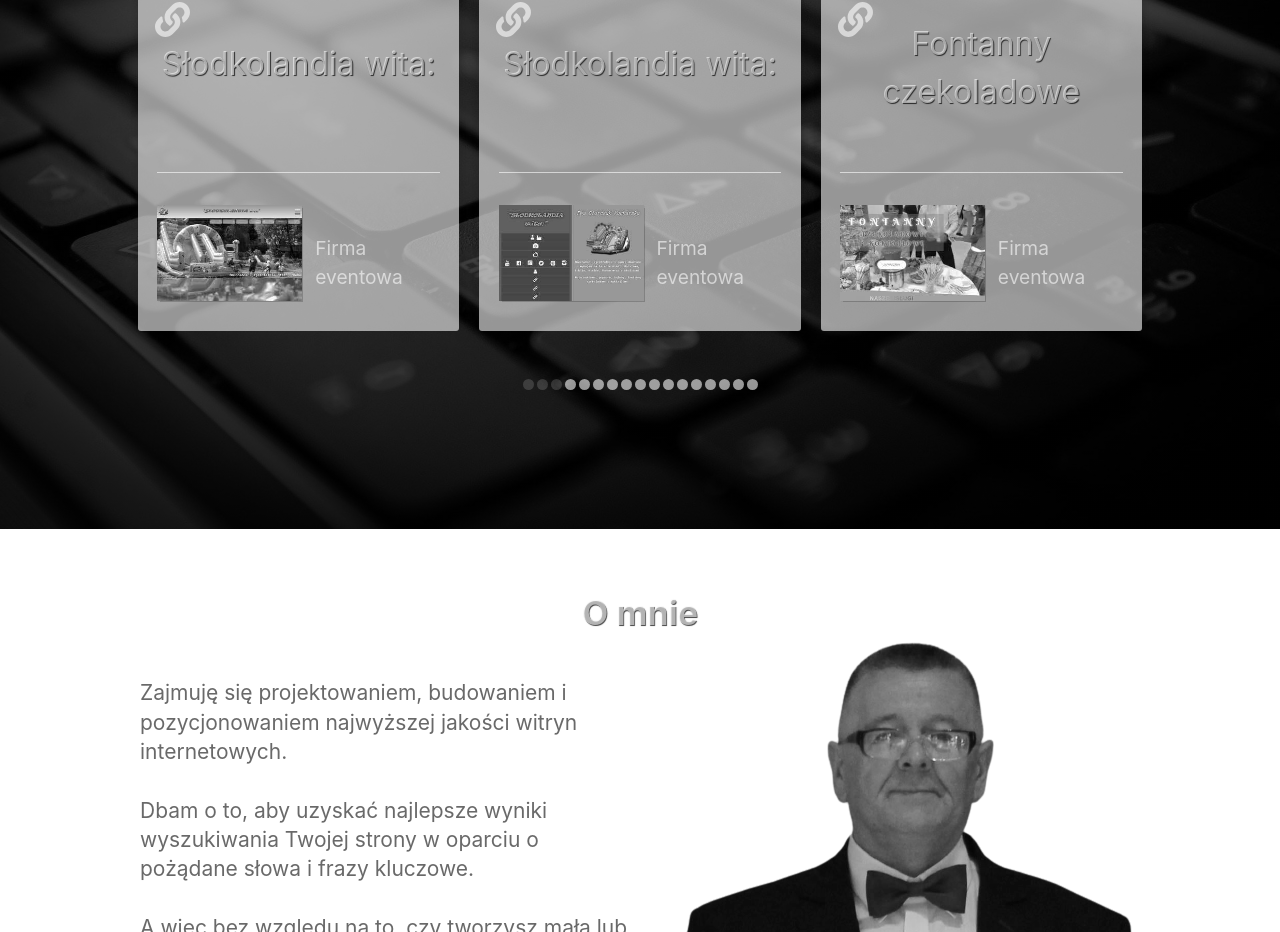
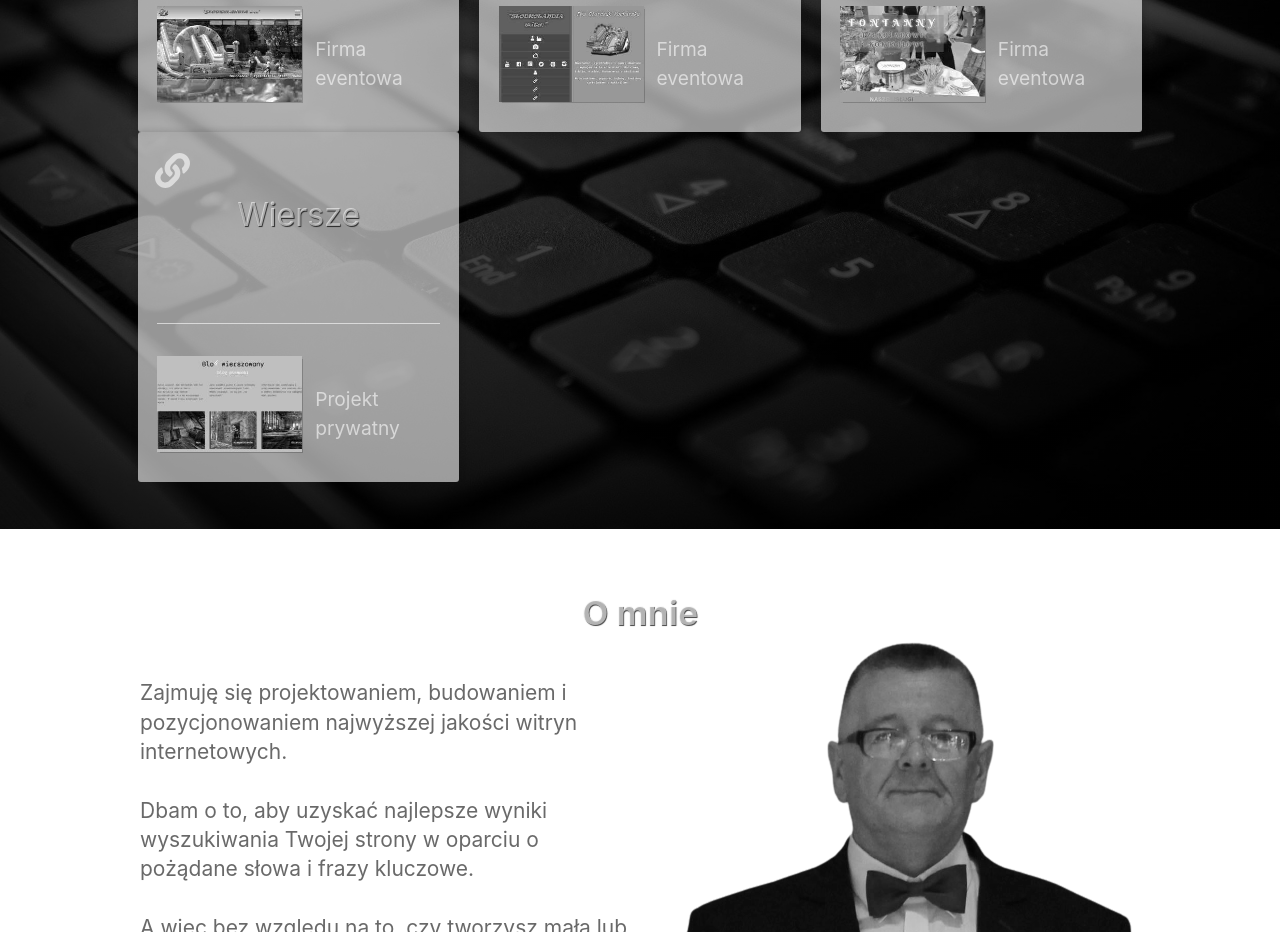
Before and after one commit to AdamBabinicz/front-developer, a React (Create React App) app: page / in a window 1280 px wide. Shown: the part 2480-3412 px from the top of the page. Built offline with nearby package versions, Linux system fonts and the light colour scheme.

Commit message:
dodano projekt

```diff
--- a/src/containers/homepage/reviewsSection.jsx
+++ b/src/containers/homepage/reviewsSection.jsx
@@ -28,6 +28,7 @@ import User14Img from "../../assets/pictures/14b.jpg";
 import User15Img from "../../assets/pictures/15b.jpg";
 import User16Img from "../../assets/pictures/16b.jpg";
 import User17Img from "../../assets/pictures/dom.jpg";
+import User18Img from "../../assets/pictures/poetry.jpg";
 
 const ReviewsContainer = styled(Element)`
   height: 100vh;
@@ -248,6 +249,14 @@ export function ReviewsSection(props) {
               userurl="//czarna.netlify.app/"
             />
           </StyledSlide>
+          <StyledSlide index={17}>
+            <ReviewCard
+              reviewText="Wiersze"
+              username="Projekt prywatny"
+              userImgUrl={User18Img}
+              userurl="//poetry.netlify.app/"
+            />
+          </StyledSlide>
         </Slider>
         <StyledDotGroup />
       </StyledCarouselProvider>
```
Also changed, not shown: src/assets/pictures/poetry.jpg (added).
